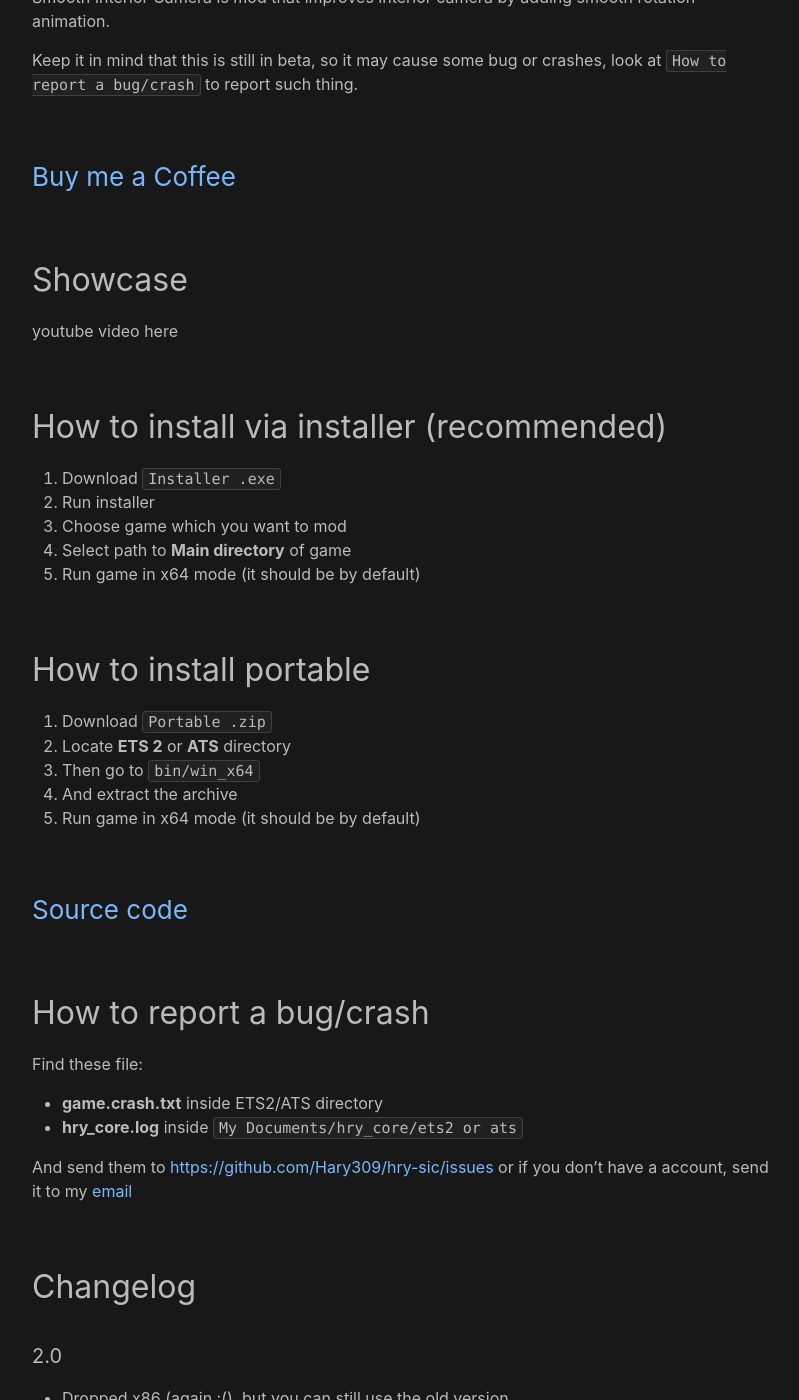
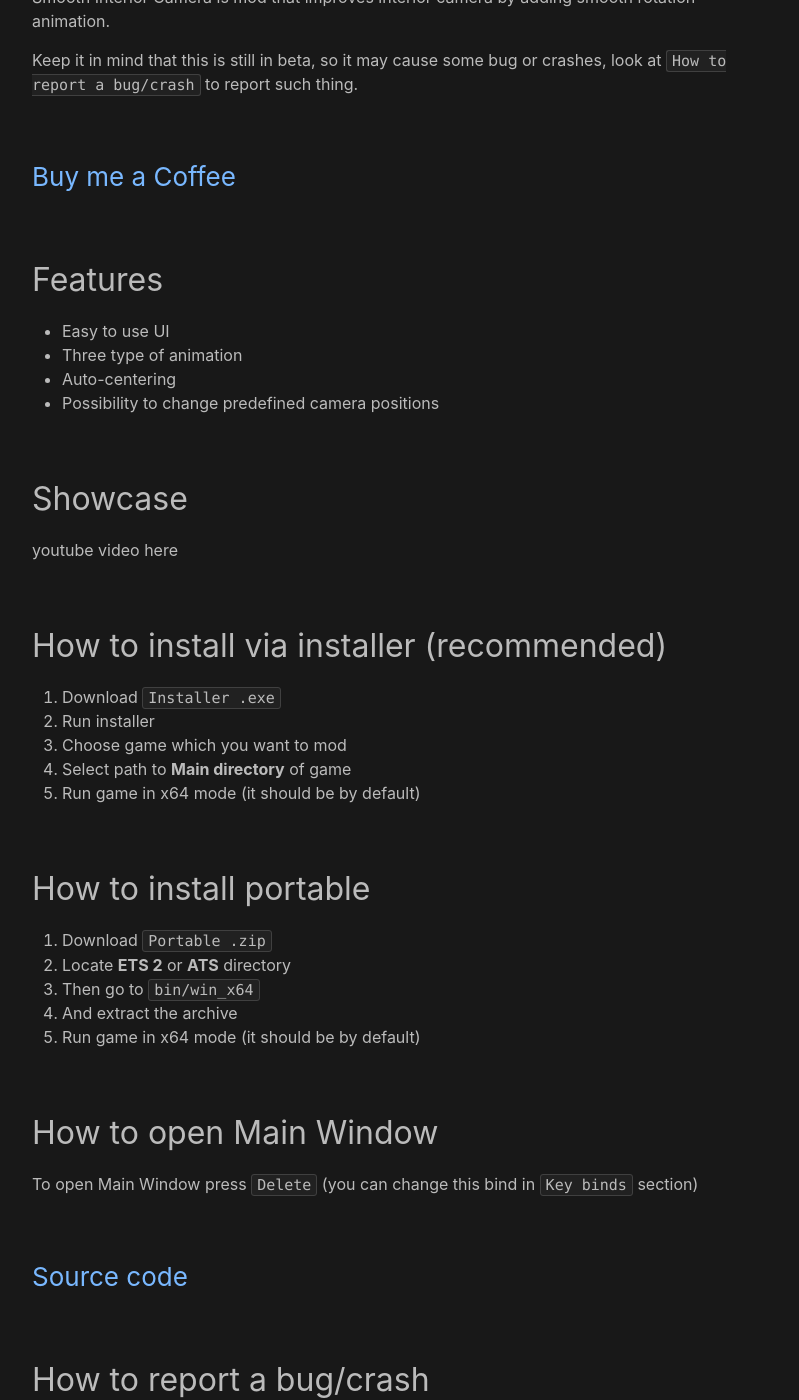
Before and after one commit to Harry09/Harry09.github.io, a Jekyll site: the page built from projects/hry-plugins/hry-sic.md, in a window 1280 px wide and 1400 px high, scrolled down 275 px. Shown: the whole window, without its empty margins (238-1037 px from the left). Built offline with Jekyll 4.4.1, drawn with Linux system fonts in a browser that asks for light colours.

Commit message:
Update hry-sic.md

```diff
--- a/projects/hry-plugins/hry-sic.md
+++ b/projects/hry-plugins/hry-sic.md
@@ -14,6 +14,13 @@ Smooth Interior Camera is mod that improves interior camera by adding smooth rot
 Keep it in mind that this is still in beta, so it may cause some bug or crashes, look at `How to report a bug/crash` to report such thing.
 
 ### [Buy me a Coffee](https://ko-fi.com/hary309)
+
+## Features
+
+- Easy to use UI
+- Three type of animation
+- Auto-centering
+- Possibility to change predefined camera positions
 
 ## Showcase
 
@@ -34,6 +41,10 @@ youtube video here
 1. Then go to `bin/win_x64`
 1. And extract the archive
 1. Run game in x64 mode (it should be by default)
+
+## How to open Main Window
+
+To open Main Window press `Delete` (you can change this bind in `Key binds` section)
 
 ### [Source code](https://github.com/Hary309/hry-sic)
 
```
